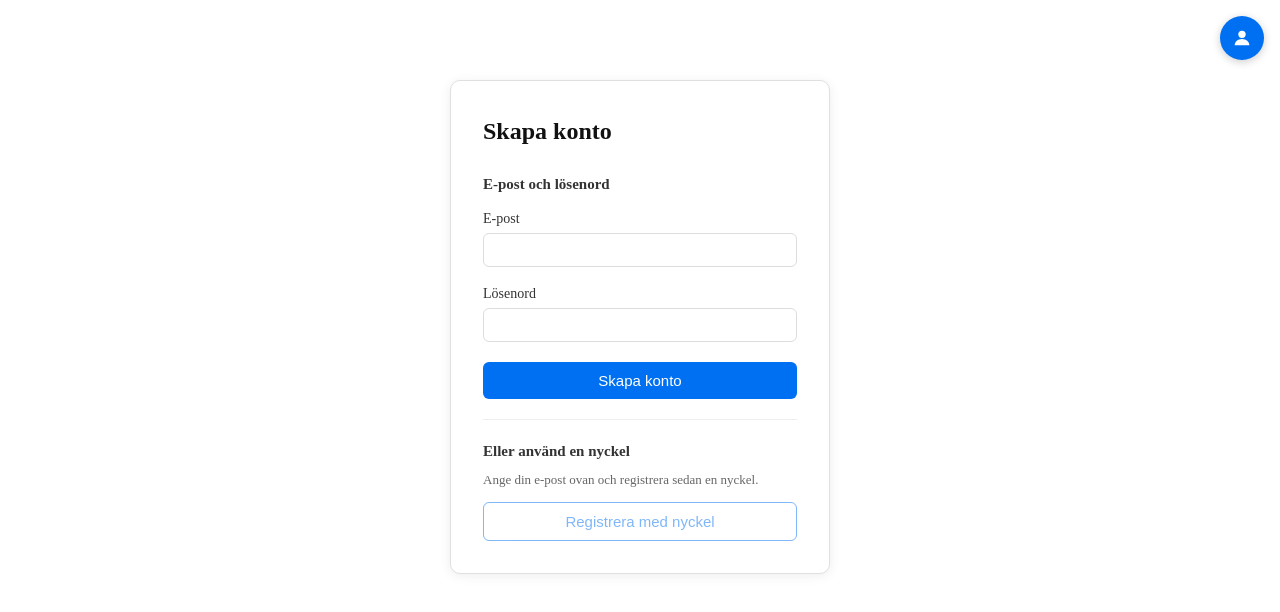
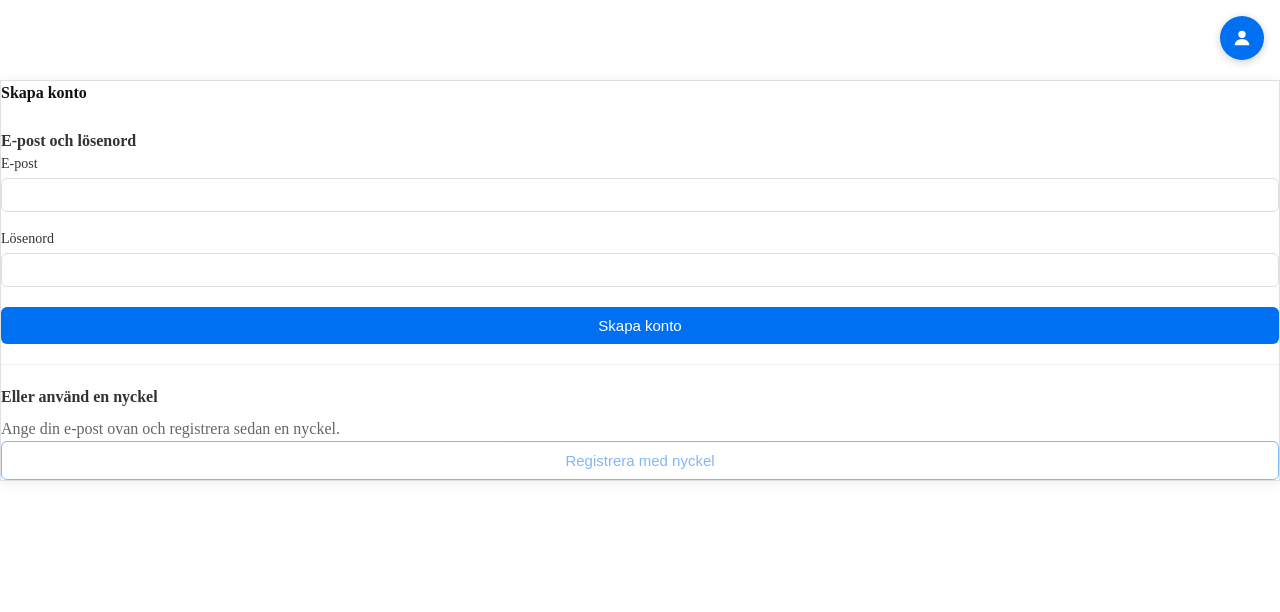
Before and after one commit to ekdennisek/temporalt, a Next.js app: page /auth/register in a window 1280 px wide. Shown: the top 612 px of the page. Built offline with nearby package versions, Linux system fonts and the light colour scheme; no server answers; what async_hooks would draw is missing.

Commit message:
Start implementing a proper design system
Defines various colors and usages in CSS. Also move from in-line
styling to CSS modules. Only implemented for auth pages.

```diff
--- a/app/auth/register/page.tsx
+++ b/app/auth/register/page.tsx
@@ -4,47 +4,31 @@ import { useState } from "react";
 import { RegisterForm } from "@/components/auth/RegisterForm";
 import { PasskeyRegisterButton } from "@/components/auth/PasskeyRegisterButton";
 import { useTranslations } from "next-intl";
-
-const card: React.CSSProperties = {
-    maxWidth: 380,
-    margin: "80px auto",
-    padding: 32,
-    background: "white",
-    border: "1px solid #e0e0e0",
-    borderRadius: 10,
-    boxShadow: "0 2px 12px rgba(0,0,0,0.07)",
-};
-
-const divider: React.CSSProperties = {
-    borderTop: "1px solid #eee",
-    margin: "20px 0",
-};
+import { Card } from "@/components/Card";
+import { Text } from "@/components/Text";
+import { Divider } from "@/components/Divider";
 
 export default function RegisterPage() {
     const [email, setEmail] = useState("");
     const t = useTranslations("registerPage");
 
     return (
-        <main style={card}>
-            <h1 style={{ fontSize: 24, fontWeight: 700, marginBottom: 24, color: "#111" }}>
+        <Card>
+            <Text variant="h1" style={{ marginBottom: 24 }}>
                 {t("heading")}
-            </h1>
+            </Text>
             <section>
-                <h2 style={{ fontSize: 15, fontWeight: 600, marginBottom: 12, color: "#333" }}>
-                    {t("emailAndPassword")}
-                </h2>
+                <Text variant="h2">{t("emailAndPassword")}</Text>
                 <RegisterForm onEmailChange={setEmail} />
             </section>
-            <div style={divider} />
+            <Divider />
             <section>
-                <h2 style={{ fontSize: 15, fontWeight: 600, marginBottom: 8, color: "#333" }}>
+                <Text variant="h2" style={{ marginBottom: 8 }}>
                     {t("orUsePasskey")}
-                </h2>
-                <p style={{ fontSize: 13, color: "#666", marginBottom: 12 }}>
-                    {t("passkeyDescription")}
-                </p>
+                </Text>
+                <Text variant="helper">{t("passkeyDescription")}</Text>
                 <PasskeyRegisterButton email={email} />
             </section>
-        </main>
+        </Card>
     );
 }
--- a/app/globals.css
+++ b/app/globals.css
@@ -43,3 +43,99 @@ svg {
     display: block;
     max-width: 100%;
 }
+
+/* ===== Primitive palette ===== */
+:root {
+    --color-blue-50: #e6f3ff;
+    --color-blue-500: #0070f3;
+    --color-blue-600: #0066cc;
+
+    --color-green-50: #e8f5e8;
+    --color-green-500: #22c55e;
+    --color-green-600: #10b981;
+    --color-green-700: #1a7a1a;
+
+    --color-amber-500: #f59e0b;
+    --color-pink-500: #ec4899;
+
+    --color-red-50: #ffe6e6;
+    --color-red-700: #cc0000;
+
+    --color-neutral-900: #111;
+    --color-neutral-800: #333;
+    --color-neutral-700: #555;
+    --color-neutral-600: #666;
+    --color-neutral-500: #888;
+    --color-neutral-400: #999;
+    --color-neutral-300: #ccc;
+    --color-neutral-250: #ddd;
+    --color-neutral-200: #e0e0e0;
+    --color-neutral-175: #e5e7eb;
+    --color-neutral-150: #eee;
+    --color-neutral-100: #f5f5f5;
+    --color-neutral-0: #fff;
+
+    --color-shadow-light: rgba(0, 0, 0, 0.07);
+    --color-shadow-medium: rgba(0, 0, 0, 0.12);
+    --color-shadow-heavy: rgba(0, 0, 0, 0.2);
+}
+
+/* ===== Semantic tokens (light theme) ===== */
+:root {
+    /* Text */
+    --color-text-heading: var(--color-neutral-900);
+    --color-text-primary: var(--color-neutral-800);
+    --color-text-secondary: var(--color-neutral-700);
+    --color-text-tertiary: var(--color-neutral-600);
+    --color-text-muted: var(--color-neutral-500);
+    --color-text-disabled: var(--color-neutral-400);
+    --color-text-on-primary: var(--color-neutral-0);
+    --color-text-on-chip: var(--color-neutral-0);
+
+    /* Backgrounds */
+    --color-bg-page: var(--color-neutral-0);
+    --color-bg-surface: var(--color-neutral-0);
+    --color-bg-muted: var(--color-neutral-100);
+
+    /* Borders */
+    --color-border-default: var(--color-neutral-250);
+    --color-border-light: var(--color-neutral-150);
+    --color-border-input: var(--color-neutral-300);
+    --color-border-card: var(--color-neutral-200);
+    --color-border-subtle: var(--color-neutral-175);
+
+    /* Interactive */
+    --color-link: var(--color-blue-500);
+    --color-btn-primary-bg: var(--color-blue-500);
+    --color-btn-primary-text: var(--color-neutral-0);
+
+    /* FABs */
+    --color-fab-user-bg: var(--color-blue-500);
+    --color-fab-create-bg: var(--color-green-500);
+
+    /* Event chips */
+    --color-chip-event: var(--color-blue-500);
+    --color-chip-reminder: var(--color-amber-500);
+    --color-chip-birthday: var(--color-pink-500);
+    --color-chip-tracking: var(--color-green-600);
+
+    /* Calendar states */
+    --color-today-bg: var(--color-blue-50);
+    --color-today-text: var(--color-blue-600);
+    --color-holiday-bg: var(--color-red-50);
+    --color-holiday-text: var(--color-red-700);
+
+    /* Feedback */
+    --color-error-text: var(--color-red-700);
+    --color-error-bg: var(--color-red-50);
+    --color-success-text: var(--color-green-700);
+    --color-success-bg: var(--color-green-50);
+
+    /* Shadows (full box-shadow values) */
+    --shadow-card: 0 2px 12px var(--color-shadow-light);
+    --shadow-dropdown: 0 4px 16px var(--color-shadow-medium);
+    --shadow-fab: 0 2px 8px var(--color-shadow-heavy);
+}
+
+/* ===== Dark theme (placeholder) ===== */
+/* [data-theme="dark"] { override semantic tokens here } */
--- a/app/layout.tsx
+++ b/app/layout.tsx
@@ -25,7 +25,7 @@ export default async function RootLayout({
                 <NextIntlClientProvider messages={messages}>
                     <UserFAB user={user} />
                     {user && <CreateEventFAB />}
-                    {children}
+                    <main>{children}</main>
                 </NextIntlClientProvider>
             </body>
         </html>
--- /dev/null
+++ b/components/Card.module.css
@@ -0,0 +1,9 @@
+.card {
+    max-width: 380;
+    margin: 80px auto;
+    padding: 32;
+    background: var(--color-bg-surface);
+    border: 1px solid var(--color-border-card);
+    border-radius: 10;
+    box-shadow: var(--shadow-card);
+}
--- /dev/null
+++ b/components/Card.tsx
@@ -0,0 +1,10 @@
+import React from "react";
+import styles from "./Card.module.css";
+
+type Props = {
+    children?: Readonly<React.ReactNode>;
+};
+
+export function Card({ children }: Props) {
+    return <div className={styles.card}>{children}</div>;
+}
--- /dev/null
+++ b/components/Divider.module.css
@@ -0,0 +1,4 @@
+.divider {
+    border-top: 1px solid var(--color-border-light);
+    margin: 20px 0;
+}
--- /dev/null
+++ b/components/Divider.tsx
@@ -0,0 +1,5 @@
+import styles from "./Divider.module.css";
+
+export function Divider() {
+    return <div className={styles.divider} />;
+}
--- /dev/null
+++ b/components/Text.module.css
@@ -0,0 +1,30 @@
+.body {
+    color: var(--color-text-secondary);
+    margin-bottom: 20;
+    font-size: 14;
+}
+
+.helper {
+    font-size: 13;
+    color: var(--color-text-tertiary);
+    margin-bottom: 12;
+}
+
+.h1 {
+    font-size: 24;
+    font-weight: 700;
+    margin-bottom: 12;
+    color: var(--color-text-heading);
+}
+
+.h2 {
+    font-size: 15;
+    font-weight: 600;
+    margin-bottom: 12;
+    color: var(--color-text-primary);
+}
+
+.link {
+    color: var(--color-link);
+    font-size: 14;
+}
--- /dev/null
+++ b/components/Text.tsx
@@ -0,0 +1,47 @@
+import NextLink, { LinkProps } from "next/link";
+import styles from "./Text.module.css";
+import React from "react";
+
+type Props = {
+    variant?: "body" | "helper" | "h1" | "h2";
+    children: React.ReactNode;
+    style?: React.CSSProperties;
+};
+
+export function Text({ variant, children, style }: Props) {
+    switch (variant) {
+        default:
+        case "body":
+            return (
+                <p className={styles.body} style={{ ...style }}>
+                    {children}
+                </p>
+            );
+        case "helper":
+            return (
+                <p className={styles.helper} style={{ ...style }}>
+                    {children}
+                </p>
+            );
+        case "h1":
+            return (
+                <h1 className={styles.h1} style={{ ...style }}>
+                    {children}
+                </h1>
+            );
+        case "h2":
+            return (
+                <h2 className={styles.h2} style={{ ...style }}>
+                    {children}
+                </h2>
+            );
+    }
+}
+
+export function Link({ children, ...props }: LinkProps & { children: React.ReactNode }) {
+    return (
+        <NextLink className={styles.link} {...props}>
+            {children}
+        </NextLink>
+    );
+}
```
Also changed, not shown: app/auth/login/page.tsx (+11 -27 lines), app/auth/verify-email/page.tsx (+17 -50 lines).
